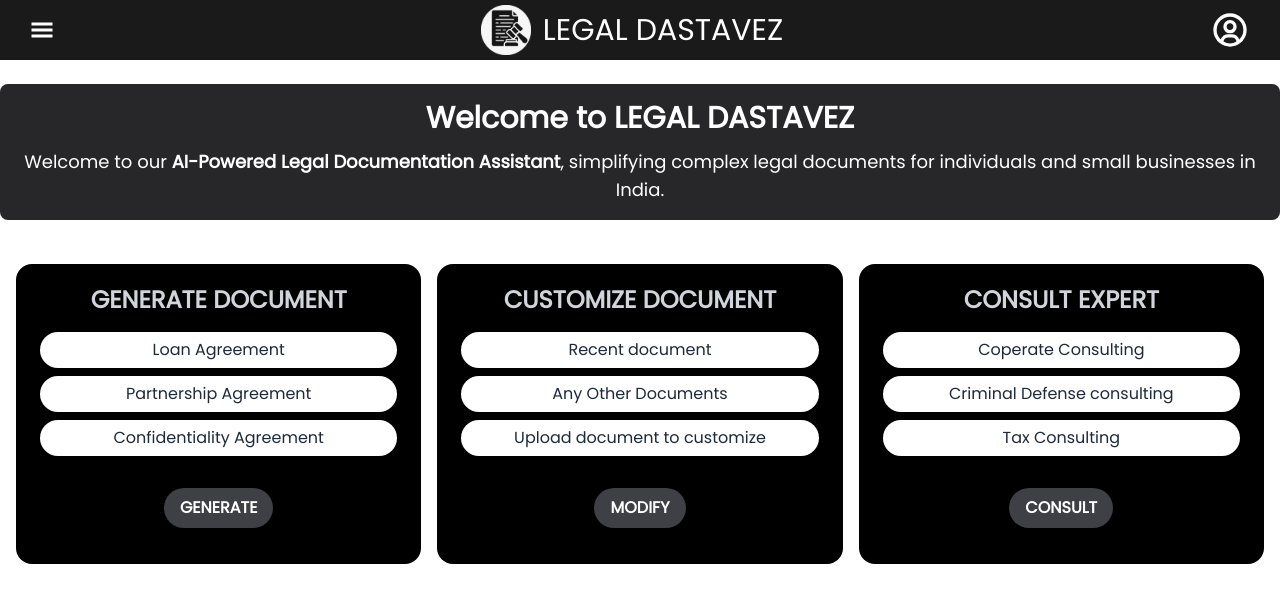
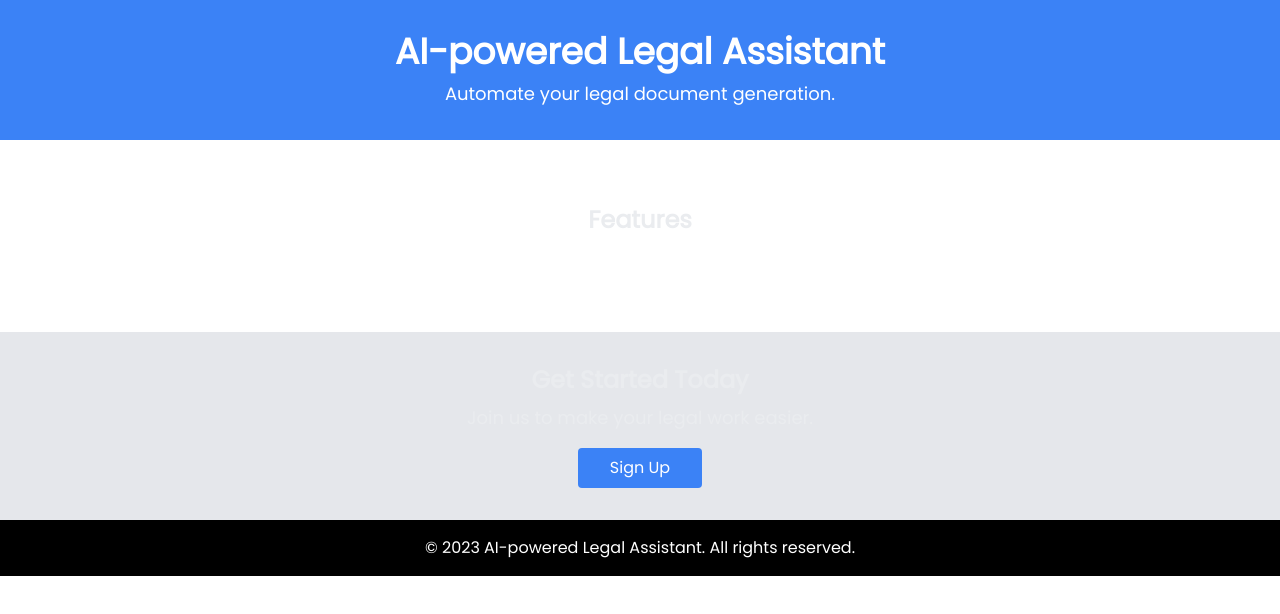
Before and after one commit to granthgg/AI-Powered_Legal_Document_Assistant_Prototype, a React (Create React App) app in the folder client/: page / in a window 1280 px wide. Shown: the top 614 px of the page. Built offline with nearby package versions, Linux system fonts and the light colour scheme.

Commit message:
Update App.js

```diff
--- a/client/src/App.js
+++ b/client/src/App.js
@@ -1,5 +1,6 @@
 import React, { useState } from "react";
 import { Routes, Route } from "react-router-dom";
+import NewLandingPage from './pages/NewLandingPage';
 import Landing from "./pages/LandingPage";
 import GenerateToken from "./components/GenerateToken";
 import CustomiseDocuments from "./components/CustomiseDocuments";
@@ -18,12 +19,11 @@ const App = () => {
 
   return (
     <>
-      <Routes>
+     <Routes>
         <Route
           path={"/"}
           element={
-            <Landing
-              comp="/"
+            <NewLandingPage
               open={open}
               handleSideBar={handleSideBar}
               handleSidebarChat={handleSidebarChat}
```
